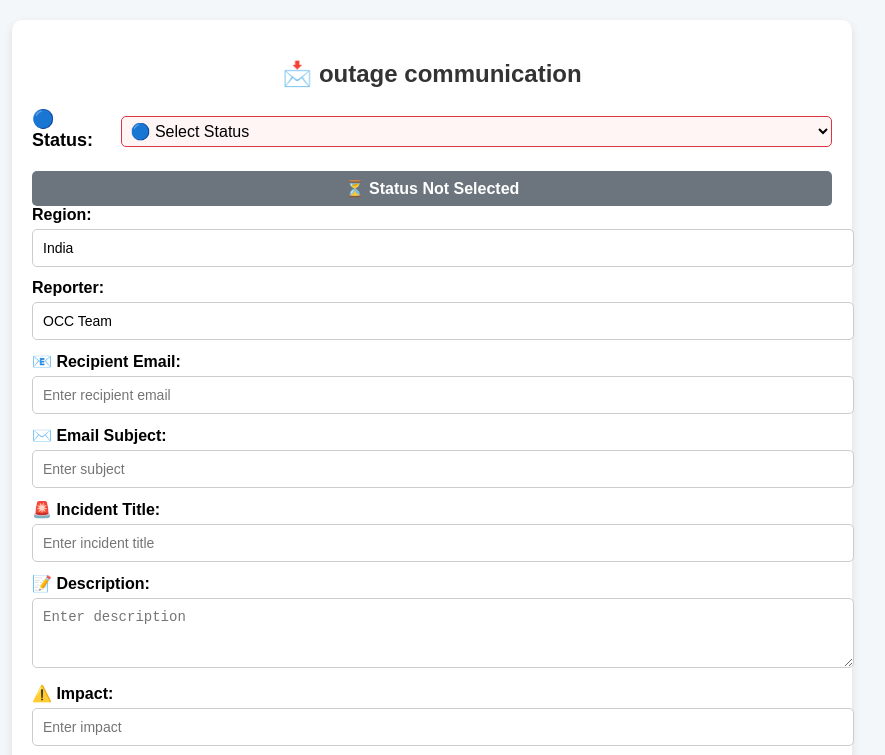
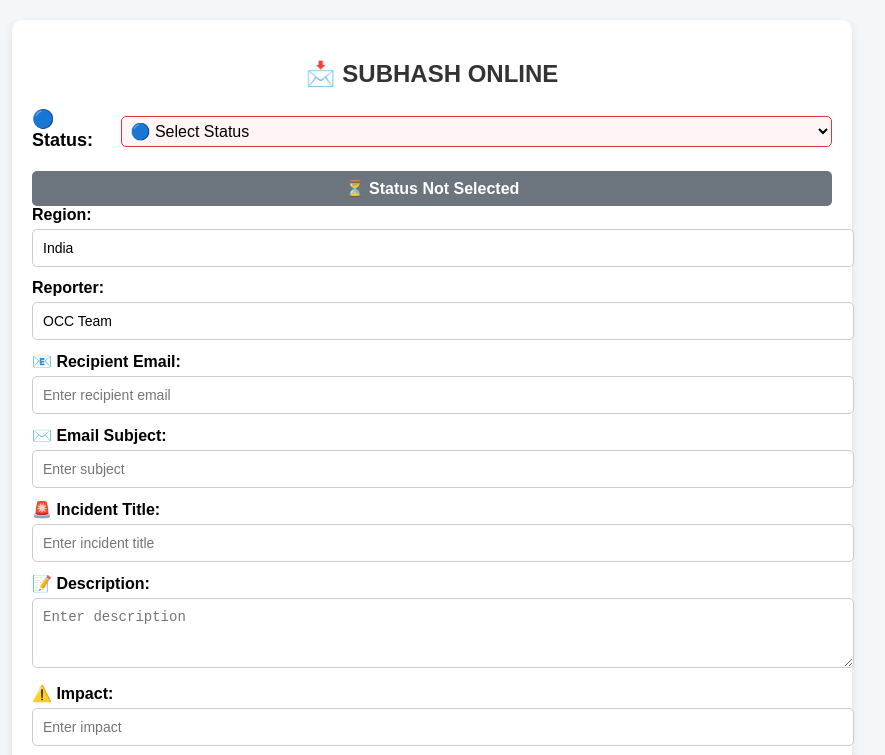
Before and after one commit to awsSubhash/argocdgithub, a website: page public/index.html in a window 1280 px wide. Shown: the top 755 px of the page, without its empty margins (208-1093 px from the left). Drawn offline with Linux system fonts and the light colour scheme.

Commit message:
Update index.html

```diff
--- a/public/index.html
+++ b/public/index.html
@@ -3,14 +3,14 @@
 <head>
     <meta charset="UTF-8">
     <meta name="viewport" content="width=device-width, initial-scale=1.0">
-    <title>SUBHASH ONLINE</title>
+    <title>outage communication</title>
     <link rel="stylesheet" href="style.css">
     <script src="script.js" defer></script>
 </head>
 <body>
 
 <div class="container">
-    <h2>📩 outage communication</h2>
+    <h2>📩 SUBHASH ONLINE</h2>
 
     <!-- Status Section -->
     <div class="status-container">
```
